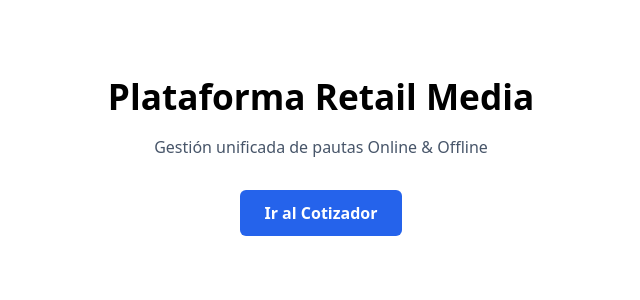
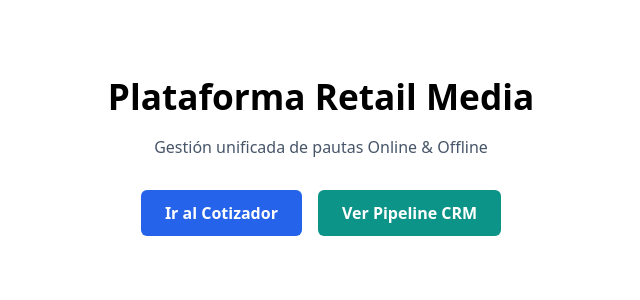
Before and after one commit to laureanochimento-art/crm_retail_media, a Next.js app: page / in a window 1280 px wide. Shown: the top 300 px of the page, without its empty margins (319-959 px from the left). Built offline with nearby package versions, Linux system fonts and the light colour scheme.

Commit message:
Update page.tsx

```diff
--- a/app/page.tsx
+++ b/app/page.tsx
@@ -3,7 +3,7 @@ import Link from 'next/link';
 export default function HomePage() {
   return (
     <div style={{ padding: '3rem', fontFamily: 'system-ui, sans-serif', textAlign: 'center' }}>
-      <h1 style={{ fontSize: '2.2rem', marginBottom: '1rem' }}>Plataforma Retail Media</h1>
+      <h1 style={{ fontSize: '2.2rem', marginBottom: '0.5rem' }}>Plataforma Retail Media</h1>
       <p style={{ color: '#475569', marginBottom: '2rem' }}>Gestión unificada de pautas Online & Offline</p>
 
       <div style={{ display: 'flex', gap: '1rem', justifyContent: 'center' }}>
@@ -13,6 +13,12 @@ export default function HomePage() {
         >
           Ir al Cotizador
         </Link>
+        <Link
+          href="/crm"
+          style={{ backgroundColor: '#0d9488', color: '#fff', padding: '0.75rem 1.5rem', borderRadius: '6px', textDecoration: 'none', fontWeight: '600' }}
+        >
+          Ver Pipeline CRM
+        </Link>
       </div>
     </div>
   );
```
